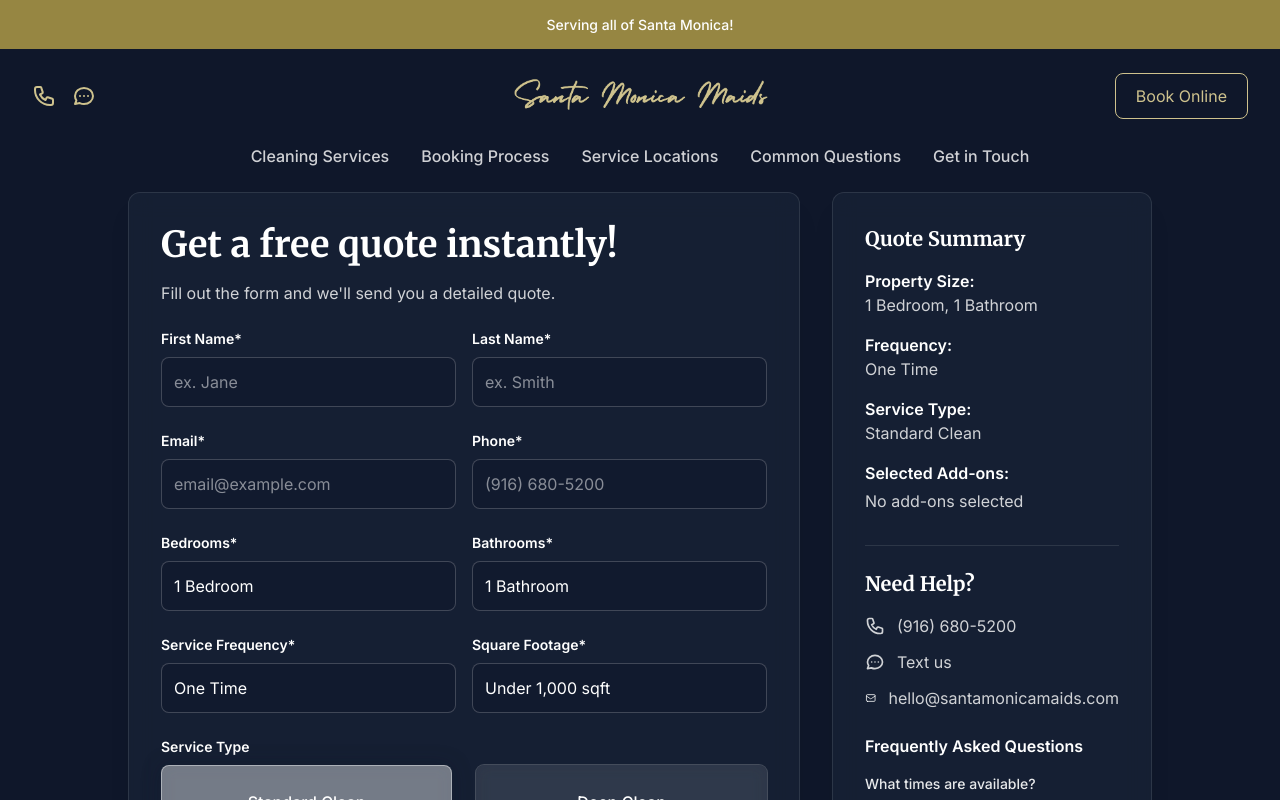
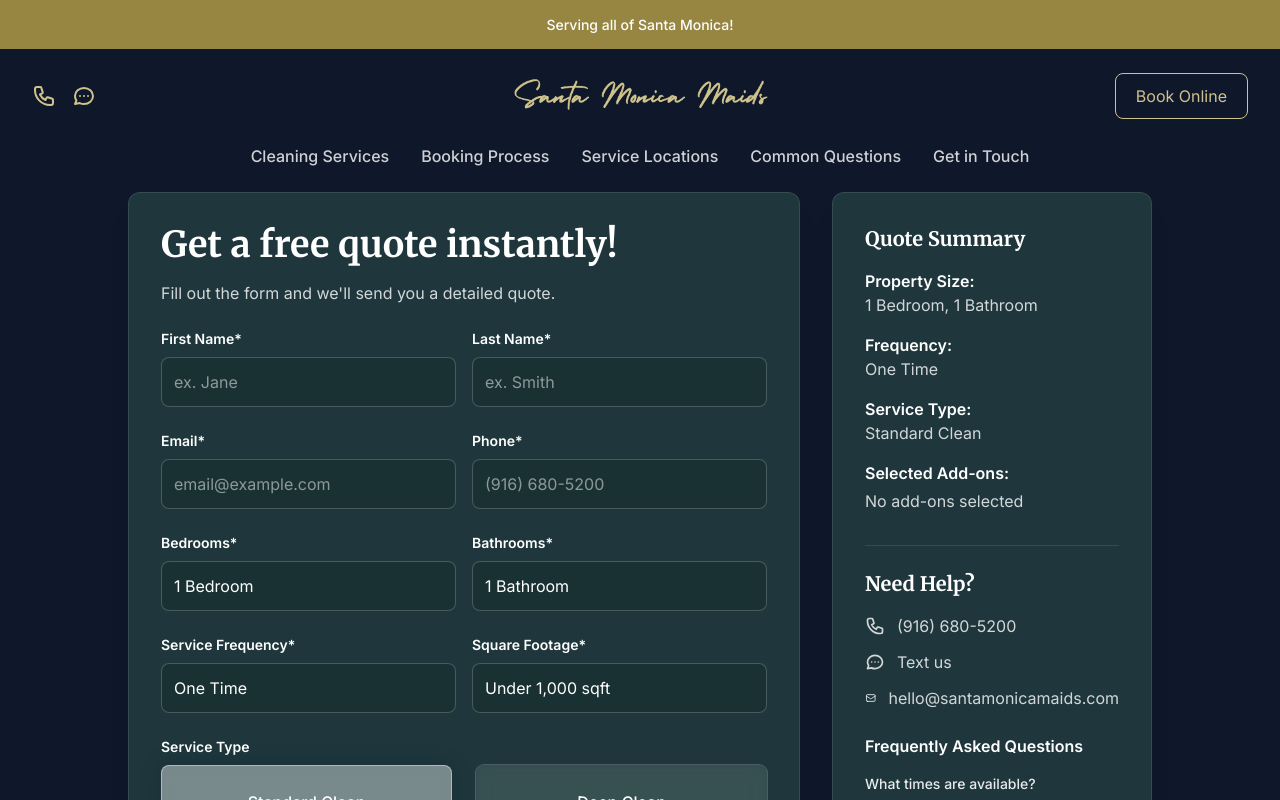
Before and after one commit to serpinsider/sm, a Next.js app: page /quote in a window 1280 px wide. Shown: the top 800 px of the page. Built offline with nearby package versions, Linux system fonts and the light colour scheme.

Commit message:
Update base section colors to #244042 theme - changed from slate blues to custom teal-gray palette

```diff
--- a/src/app/booking/page.tsx
+++ b/src/app/booking/page.tsx
@@ -46,7 +46,7 @@
 
 export default function BookingPage() {
   return (
-    <main className="min-h-screen bg-slate-900">
+    <main className="min-h-screen bg-[#244042]">
       <BookingEmbed />
     </main>
   );
--- a/src/app/globals.css
+++ b/src/app/globals.css
@@ -12,8 +12,8 @@
   --santa-monica-500: #475569;
   --santa-monica-600: #334155;
   --santa-monica-700: #1e293b;
-  --santa-monica-800: #0f172a;
-  --santa-monica-900: #020617;
+  --santa-monica-800: #244042;
+  --santa-monica-900: #1a2f31;
 
   /* Button system */
   --primary-button-bg: #0C6F47;
@@ -30,7 +30,7 @@
   --tertiary-button-border: #CEC28D;
   --tertiary-button-hover-bg: rgba(206, 194, 141, 0.1);
 
-  --quaternary-button-bg: rgba(206, 194, 141, 0.8);
+  --quaternary-button-bg: #cec28dcc;
   --quaternary-button-text: #0f172a;
   --quaternary-button-hover-bg: rgba(206, 194, 141, 0.9);
 
--- a/src/components/HeroSection.tsx
+++ b/src/components/HeroSection.tsx
@@ -36,7 +36,7 @@
   }, []);
 
   return (
-    <section className="relative pt-48 pb-32 lg:pt-64 lg:pb-48 overflow-hidden bg-gradient-to-br from-slate-900 to-slate-800">
+    <section className="relative pt-48 pb-32 lg:pt-64 lg:pb-48 overflow-hidden bg-gradient-to-br from-[#244042] to-[#1a2f31]">
       {/* Background Video */}
       <video
         autoPlay
--- a/src/components/QuoteForm.tsx
+++ b/src/components/QuoteForm.tsx
@@ -217,7 +217,7 @@
   return (
     <div className="w-full max-w-full sm:container mx-auto px-4 pt-48 pb-12">
       <div className="max-w-5xl mx-auto grid grid-cols-1 lg:grid-cols-3 gap-8 mb-16">
-        <div className="lg:col-span-2 bg-slate-800/50 backdrop-blur-md p-8 rounded-xl shadow-xl border border-white/10">
+        <div className="lg:col-span-2 bg-[#244042]/80 backdrop-blur-md p-8 rounded-xl shadow-xl border border-white/10">
           <h1 className="text-3xl md:text-4xl font-serif font-bold text-white mb-4">Get a free quote instantly!</h1>
           <p className="text-white/80 mb-6">
             Fill out the form and we&apos;ll send you a detailed quote.
@@ -232,7 +232,7 @@
                 <input
                   type="text"
                   placeholder="ex. Jane"
-                  className="w-full p-3 border border-white/20 rounded-lg bg-slate-900/50 text-white placeholder-white/50 focus:border-[#968642] focus:ring-1 focus:ring-[#968642]"
+                  className="w-full p-3 border border-white/20 rounded-lg bg-[#1a2f31]/70 text-white placeholder-white/50 focus:border-[#968642] focus:ring-1 focus:ring-[#968642]"
                   value={formData.firstName}
                   onChange={(e) => setFormData({ ...formData, firstName: e.target.value })}
                 />
@@ -244,7 +244,7 @@
                 <input
                   type="text"
                   placeholder="ex. Smith"
-                  className="w-full p-3 border border-white/20 rounded-lg bg-slate-900/50 text-white placeholder-white/50 focus:border-[#968642] focus:ring-1 focus:ring-[#968642]"
+                  className="w-full p-3 border border-white/20 rounded-lg bg-[#1a2f31]/70 text-white placeholder-white/50 focus:border-[#968642] focus:ring-1 focus:ring-[#968642]"
                   value={formData.lastName}
                   onChange={(e) => setFormData({ ...formData, lastName: e.target.value })}
                 />
@@ -260,7 +260,7 @@
                   <input
                     type="email"
                     placeholder="email@example.com"
-                    className={`w-full p-3 border rounded-lg bg-slate-900/50 text-white placeholder-white/50 focus:border-[#968642] focus:ring-1 focus:ring-[#968642] ${
+                    className={`w-full p-3 border rounded-lg bg-[#1a2f31]/70 text-white placeholder-white/50 focus:border-[#968642] focus:ring-1 focus:ring-[#968642] ${
                       formData.email && !isValidEmail(formData.email)
                         ? 'border-red-500'
                         : 'border-white/20'
@@ -281,7 +281,7 @@
                   <input
                     type="tel"
                     placeholder="(916) 680-5200"
-                    className={`w-full p-3 border rounded-lg bg-slate-900/50 text-white placeholder-white/50 focus:border-[#968642] focus:ring-1 focus:ring-[#968642] ${
+                    className={`w-full p-3 border rounded-lg bg-[#1a2f31]/70 text-white placeholder-white/50 focus:border-[#968642] focus:ring-1 focus:ring-[#968642] ${
                       formData.phone && !isValidPhone(formData.phone)
                         ? 'border-red-500'
                         : 'border-white/20'
@@ -308,7 +308,7 @@
                 <select
                   value={formData.bedrooms}
                   onChange={(e) => setFormData({ ...formData, bedrooms: e.target.value })}
-                  className="w-full p-3 border border-white/20 rounded-lg bg-slate-900/50 text-white appearance-none focus:border-[#968642] focus:ring-1 focus:ring-[#968642]"
+                  className="w-full p-3 border border-white/20 rounded-lg bg-[#1a2f31]/70 text-white appearance-none focus:border-[#968642] focus:ring-1 focus:ring-[#968642]"
                 >
                   <option value="Studio">Studio</option>
                   <option value="1">1 Bedroom</option>
@@ -325,7 +325,7 @@
                 <select
                   value={formData.bathrooms}
                   onChange={(e) => setFormData({ ...formData, bathrooms: e.target.value })}
-                  className="w-full p-3 border border-white/20 rounded-lg bg-slate-900/50 text-white appearance-none focus:border-[#968642] focus:ring-1 focus:ring-[#968642]"
+                  className="w-full p-3 border border-white/20 rounded-lg bg-[#1a2f31]/70 text-white appearance-none focus:border-[#968642] focus:ring-1 focus:ring-[#968642]"
                 >
                   <option value="1">1 Bathroom</option>
                   <option value="1.5">1.5 Bathrooms</option>
@@ -346,7 +346,7 @@
                 <select
                   value={formData.frequency}
                   onChange={(e) => setFormData({ ...formData, frequency: e.target.value })}
-                  className="w-full p-3 border border-white/20 rounded-lg bg-slate-900/50 text-white appearance-none focus:border-[#968642] focus:ring-1 focus:ring-[#968642]"
+                  className="w-full p-3 border border-white/20 rounded-lg bg-[#1a2f31]/70 text-white appearance-none focus:border-[#968642] focus:ring-1 focus:ring-[#968642]"
                 >
                   <option value="One Time">One Time</option>
                   <option value="Weekly">Weekly (Save 10%)</option>
@@ -361,7 +361,7 @@
                 <select
                   value={formData.squareFootage}
                   onChange={(e) => setFormData({ ...formData, squareFootage: e.target.value })}
-                  className="w-full p-3 border border-white/20 rounded-lg bg-slate-900/50 text-white appearance-none focus:border-[#968642] focus:ring-1 focus:ring-[#968642]"
+                  className="w-full p-3 border border-white/20 rounded-lg bg-[#1a2f31]/70 text-white appearance-none focus:border-[#968642] focus:ring-1 focus:ring-[#968642]"
                 >
                   <option value="Under 1,000 sqft">Under 1,000 sqft</option>
                   <option value="1,000-2,000 sqft">1,000-2,000 sqft</option>
@@ -520,7 +520,7 @@
           </div>
         </div>
 
-        <div className="bg-slate-800/50 backdrop-blur-md p-8 rounded-xl shadow-xl border border-white/10">
+        <div className="bg-[#244042]/80 backdrop-blur-md p-8 rounded-xl shadow-xl border border-white/10">
 
 
           <div className="space-y-8">
```
